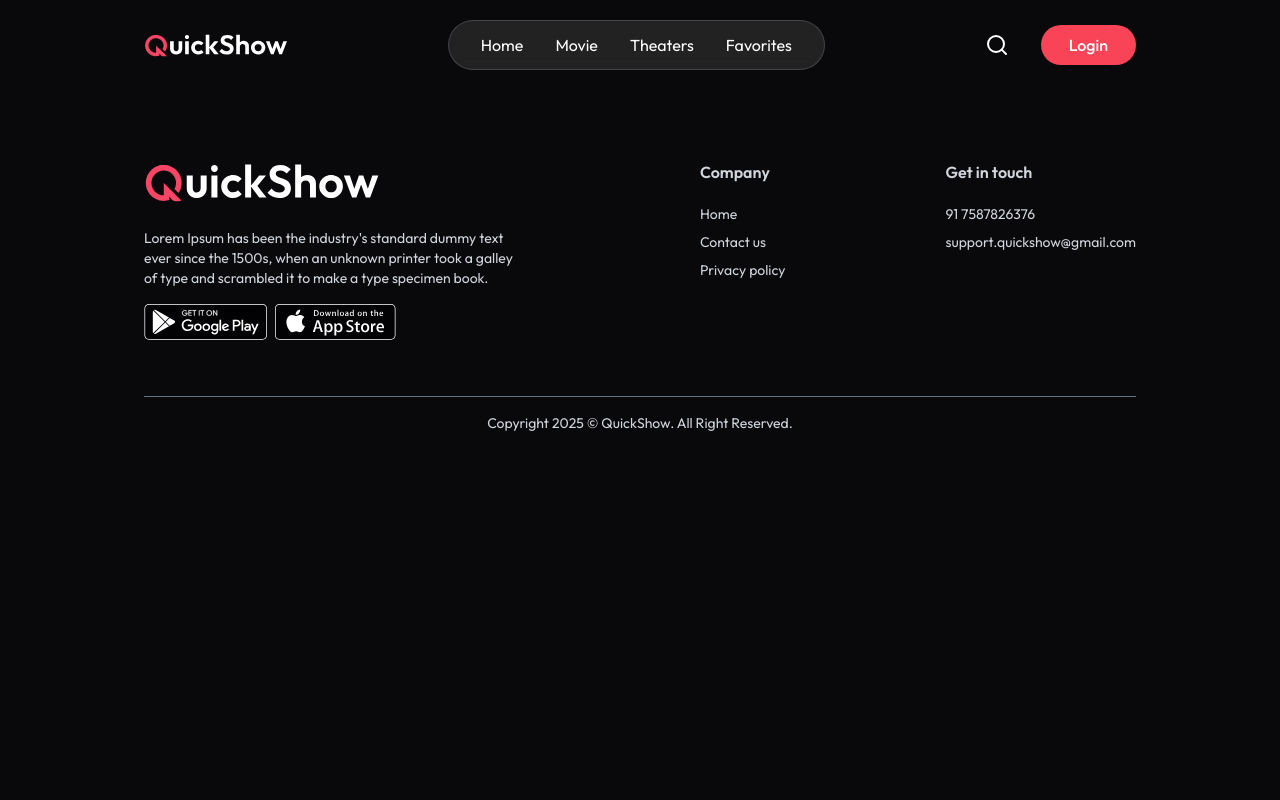
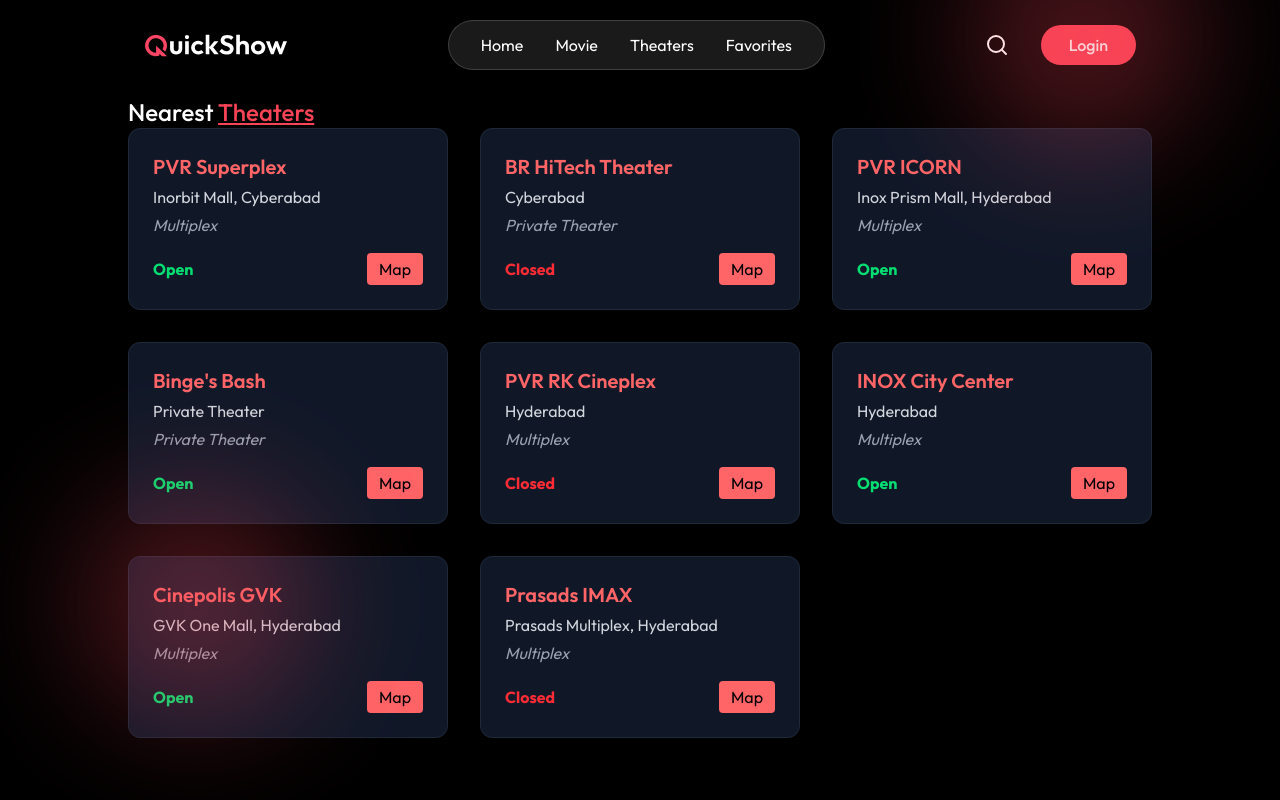
Before and after one commit to mkaif8417/QUICKSHOW, a React (Vite) app: page /theaters in a window 1280 px wide. Shown: the top 800 px of the page. Built offline with nearby package versions, Linux system fonts and the light colour scheme; no server answers; the HTML template or start-up script is replaced by a standard one.

Commit message:
Fixing Some Problems

```diff
--- a/src/App.jsx
+++ b/src/App.jsx
@@ -16,6 +16,7 @@
 import ListShows from './pages/admin/ListShows'
 import ListBooking from './pages/admin/ListBooking'
 import AddShows from './pages/admin/AddShows'
+import Theaters from './components/Theaters'
 
 const App = () => {
   const isAdminRoute = useLocation().pathname.startsWith('/admin');
@@ -29,6 +30,7 @@
         {/* USER ROUTES */}
         <Route path='/' element={<Home />} />
         <Route path='/movies' element={<Movies />} />
+        <Route path='/theaters' element={<Theaters />} />
         <Route path='/movies/:id' element={<MovieDetails />} />
         <Route path='/movies/:id/:date' element={<SeatLayout />} />
         <Route path='/my-bookings' element={<MyBookings />} />
--- a/src/components/FeaturedSection.jsx
+++ b/src/components/FeaturedSection.jsx
@@ -4,6 +4,7 @@
 import BlurCircle from './BlurCircle'
 import { dummyShowsData } from '../assets/assets'
 import MovieCard from './MovieCard'
+import Title from './admin/Title'
 
 const FeaturedSection = () => {
     const navigate = useNavigate()
@@ -11,8 +12,8 @@
     <div className=' overflow-hidden mx-0.5'>
       {/* px-6 md:px-16 lg:px-44 */}
        <div className='relative flex items-center justify-between pt-20 pb-10'>
-        <BlurCircle top="0" right='-80px'/>
-        <p className='text-gray-300 font-medium text-lg'>Now Showing</p>
+        <BlurCircle top="0" />
+        <p className='text-gray-300 font-medium text-lg'><Title text1="Now"  text2='Showing'/></p>
         <button onClick={()=>navigate('/movies')} className='group flex items-center gap-2 text-sm text-gray-300 cursor-pointer'>View All<ArrowRight className='group-hover:translate-x-0.5 transition-transform w-4 h-4'/></button>
        </div>
        <div className='flex flex-wrap max-sm:justify-center gap-5 mt-8 w-full ' >
--- a/src/components/Footer.jsx
+++ b/src/components/Footer.jsx
@@ -6,7 +6,7 @@
      <footer className="px-6  md:px-16 lg:px-36 mt-40 w-full text-gray-300">
             <div className="flex flex-col md:flex-row justify-between w-full gap-10 border-b border-gray-500 pb-14">
                 <div className="md:max-w-96">
-                    <img alt="" class="h-11" src={assets.logo} />
+                    <img alt="" className="h-11" src={assets.logo} />
                     <p className="mt-6 text-sm">
                         Lorem Ipsum has been the industry's standard dummy text ever since the 1500s, when an unknown printer took a galley of type and scrambled it to make a type specimen book.
                     </p>
--- a/src/components/Navbar.jsx
+++ b/src/components/Navbar.jsx
@@ -27,7 +27,7 @@
         <XIcon className='md:hidden absolute top-6 right-6 w-6 h-6 cursor-pointer ' onClick={()=>setIsOpen(!isOpen)}/>
 <Link onClick={()=>{scrollTo(0,0) ; setIsOpen(false)}} to='/'>Home</Link>
 <Link onClick={()=>{scrollTo(0,0) ; setIsOpen(false)}} to='/movies'>Movie</Link>
-<Link onClick={()=>{scrollTo(0,0) ; setIsOpen(false)}} to='/'>Theaters</Link>
+<Link onClick={()=>{scrollTo(0,0) ; setIsOpen(false)}} to='/theaters'>Theaters</Link>
 {/* <Link onClick={()=>{scrollTo(0,0) ; setIsOpen(false)}} to='/'>Releases</Link> */}
 <Link onClick={()=>{scrollTo(0,0) ; setIsOpen(false)}} to='/favorite'>Favorites</Link>
       </div>
--- a/src/components/Theater.jsx
+++ /dev/null
@@ -1,11 +0,0 @@
-import React from 'react'
-
-const Theater = () => {
-  return (
-    <div>
-      <h1></h1>
-    </div>
-  )
-}
-
-export default Theater
--- /dev/null
+++ b/src/components/Theaters.jsx
@@ -0,0 +1,114 @@
+import React from "react";
+import Title from "./admin/Title";
+import BlurCircle from "./BlurCircle";
+
+const theaters = [
+  {
+    name: "PVR Superplex",
+    address: "Inorbit Mall, Cyberabad",
+    map: "https://www.google.com/maps/place/Inorbit+Mall,+Cyberabad",
+    type: "Multiplex",
+    status: "Open"
+  },
+  {
+    name: "BR HiTech Theater",
+    address: "Cyberabad",
+    map: "https://www.google.com/maps/search/BR+HiTech+Theater,+Cyberabad",
+    type: "Private Theater",
+    status: "Closed"
+  },
+  {
+    name: "PVR ICORN",
+    address: "Inox Prism Mall, Hyderabad",
+    map: "https://www.google.com/maps/place/Inox+Prism+Mall,+Hyderabad",
+    type: "Multiplex",
+    status: "Open"
+  },
+  {
+    name: "Binge's Bash",
+    address: "Private Theater",
+    map: "#",
+    type: "Private Theater",
+    status: "Open"
+  },
+  {
+    name: "PVR RK Cineplex",
+    address: "Hyderabad",
+    map: "https://www.google.com/maps/search/PVR+RK+Cineplex,+Hyderabad",
+    type: "Multiplex",
+    status: "Closed"
+  },
+  {
+    name: "INOX City Center",
+    address: "Hyderabad",
+    map: "https://www.google.com/maps/place/INOX+City+Center,+Hyderabad",
+    type: "Multiplex",
+    status: "Open"
+  },
+  {
+    name: "Cinepolis GVK",
+    address: "GVK One Mall, Hyderabad",
+    map: "https://www.google.com/maps/place/Cinepolis+GVK+One,+Hyderabad",
+    type: "Multiplex",
+    status: "Open"
+  },
+  {
+    name: "Prasads IMAX",
+    address: "Prasads Multiplex, Hyderabad",
+    map: "https://www.google.com/maps/place/Prasads+IMAX,+Hyderabad",
+    type: "Multiplex",
+    status: "Closed"
+  }
+];
+
+const Theaters = () => {
+  return (
+    <>
+      <main className="pt-24 px-4 sm:px-6 md:px-12 lg:px-32 bg-black min-h-screen text-white">
+        <BlurCircle top="-80px" right="80px"/>
+        <BlurCircle bottom="80px" left="80px"/>
+
+        {/* Header */}
+        <Title text1="Nearest" text2="Theaters"/>
+
+        {/* Theater List */}
+        <ul className="grid grid-cols-1 sm:grid-cols-2 lg:grid-cols-3 gap-6 sm:gap-8">
+          {theaters.map((theater, index) => (
+            <li
+              key={index}
+              className="p-5 sm:p-6 bg-gray-900 rounded-xl shadow-lg flex flex-col justify-between border border-gray-800 transition-transform sm:hover:-translate-y-1"
+            >
+              <div>
+                <h3 className="text-lg sm:text-xl font-semibold mb-1 text-red-400">
+                  {theater.name}
+                </h3>
+                <p className="text-gray-300 text-sm sm:text-base mb-1">{theater.address}</p>
+                <p className="text-gray-400 italic text-sm sm:text-base">{theater.type}</p>
+              </div>
+
+              <div className="flex justify-between items-center mt-4">
+                <span
+                  className={`font-bold text-sm sm:text-base ${
+                    theater.status === "Open" ? "text-green-400" : "text-red-500"
+                  }`}
+                >
+                  {theater.status}
+                </span>
+                <a
+                  href={theater.map}
+                  target="_blank"
+                  rel="noopener noreferrer"
+                  className="px-3 py-1 text-sm sm:text-base bg-red-400 text-black rounded hover:bg-red-500 transition"
+                >
+                  Map
+                </a>
+              </div>
+            </li>
+          ))}
+        </ul>
+      </main>
+    </>
+  );
+};
+
+export default Theaters;
--- a/src/pages/Home.jsx
+++ b/src/pages/Home.jsx
@@ -8,7 +8,7 @@
     <div>
       <HeroSection/>
       <FeaturedSection/>
-      <TrailerSection/>
+      {/* <TrailerSection/> */}
     </div>
   )
 }
--- a/src/pages/Movies.jsx
+++ b/src/pages/Movies.jsx
@@ -2,6 +2,7 @@
 import {dummyShowsData} from '../assets/assets'
 import MovieCard from '../components/MovieCard'
 import BlurCircle from '../components/BlurCircle'
+import Title from '../components/admin/Title'
 
 const Movies = () => {
   return dummyShowsData.length>0?(
@@ -9,7 +10,8 @@
 
       <BlurCircle top="150px" left="0px" />
       <BlurCircle bottom="50px" right="50px" />
-      <h1 className='text-lg font-medium my-4'>Now Showing</h1>
+      <Title  text1="Now" text2="Showing"/>
+      {/* <h1 className='text-lg font-medium my-4'>Now Showing</h1> */}
       <div className='flex flex-wrap max-sm:justify-center gap-5'>
         {dummyShowsData.map((movie)=>(
           <MovieCard movie={movie} key={movie._id} />
```
